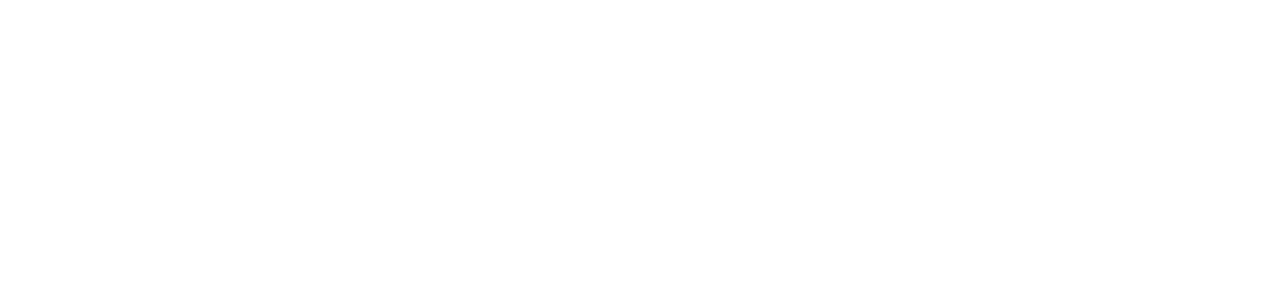
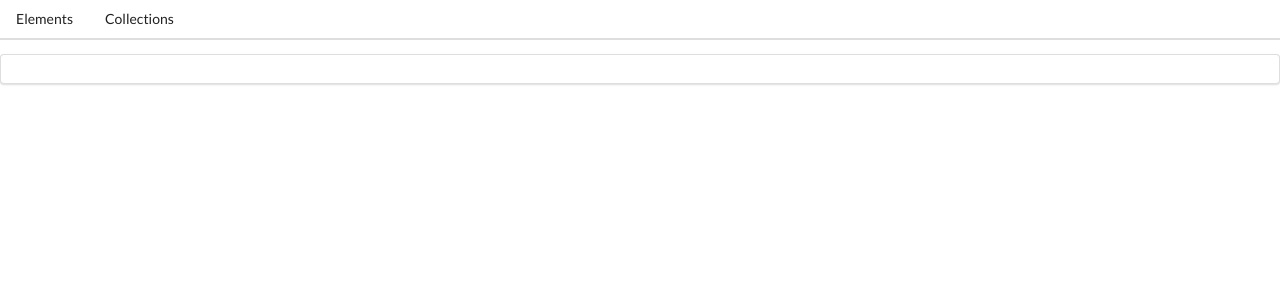
Before and after one commit to mtedone/udemy-comps, an Angular app: page / in a window 1280 px wide. Shown: the top 300 px of the page. Built offline with nearby package versions, Linux system fonts and the light colour scheme.

Commit message:
Add active link

```diff
--- a/package.json
+++ b/package.json
@@ -20,6 +20,7 @@
     "@angular/platform-browser-dynamic": "~10.0.9",
     "@angular/router": "~10.0.9",
     "rxjs": "~6.5.5",
+    "semantic-ui-css": "^2.4.1",
     "tslib": "^2.0.0",
     "zone.js": "~0.10.3"
   },
--- a/src/app/app.component.html
+++ b/src/app/app.component.html
@@ -1 +1,13 @@
-<router-outlet></router-outlet>
+<div class="ui-container">
+  <div class="ui secondary pointing menu">
+    <a routerLink="/elements" class="item" routerLinkActive="active"
+      >Elements</a
+    >
+    <a routerLink="/collections" class="item" routerLinkActive="active"
+      >Collections</a
+    >
+  </div>
+  <div class="ui segment">
+    <router-outlet></router-outlet>
+  </div>
+</div>
--- a/src/styles.css
+++ b/src/styles.css
@@ -1 +1,2 @@
 /* You can add global styles to this file, and also import other style files */
+@import "semantic-ui-css/semantic.css";
```
Also changed, not shown: 1 other file (tests, documents, lock files or other folders).
